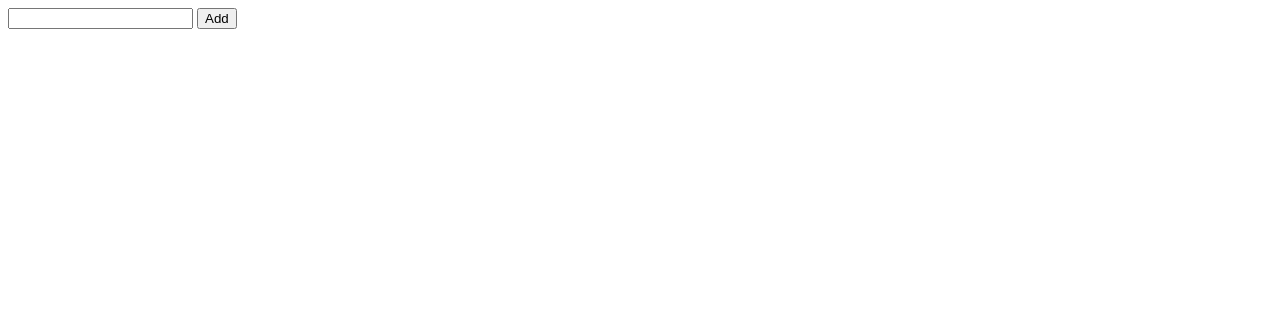
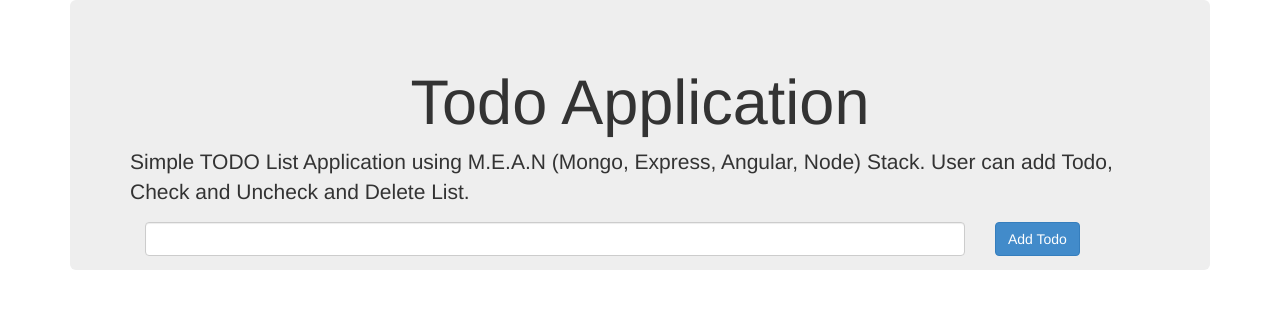
Before and after one commit to imrealashu/Todo, a website: page index.html in a window 1280 px wide. Drawn offline with Linux system fonts and the light colour scheme.

Commit message:
UI changed

```diff
--- a/index.html
+++ b/index.html
@@ -1,21 +1,35 @@
 <html ng-app="todo">
 <head>
+	<link rel="stylesheet" type="text/css" href="bootstrap.css" />
+
 	<script type="text/javascript" src="/angular.min.js"></script>
 	<script type="text/javascript" src="/app.js"></script>
 </head>
 <body>
 
-		<div ng-controller="DefaultController">
-			<div>
-				<input type="text" ng-model="todo_name"/>
-			<input type="button" value="Add" ng-click="addTodo()"/>
+	<div ng-controller="DefaultController" class="container">
+		<div class="jumbotron">
+			<h1 class="text-center">Todo Application</h1>
+			<p>Simple TODO List Application using M.E.A.N (Mongo, Express, Angular, Node) Stack. User can add Todo, Check and Uncheck and Delete List.</p>
+			<form role="form">
+				<div class="col-lg-10">
+					<input type="text" class="form-control" ng-model="todo_name">
+				</div>
+				<div class="col-lg-2">
+					<input type="button" class="btn btn-primary" value="Add Todo" ng-click="addTodo()"/>
+				</div>
+			</form>
+		</div>
+		<div class="row col-lg-5 col-lg-offset-3">
+			<ul class="list-unstyled">
+				<li ng-repeat="todo in todos" style=" border-bottom: 1px solid lightgrey;">
+					<input type="checkbox" ng-click="todoDone(todo._id,todo.status)"  ng-checked="{{todo.status}}"/>
+					<label class="todoCheckboxlabel " >{{todo.title}}</label>
+					<button type="button" style="color:red" class="close pull-right" aria-hidden="true" ng-click="todoDelete(todo._id,todo.title)">&times;</button>
+				</li>
+			</ul>
 		</div>
 
-			<div ng-repeat="todo in todos">
-				<input type="checkbox" ng-click="todoDone(todo._id,todo.status)"  ng-checked="{{todo.status}}"/>
-				{{ todo.title }}
-				<input type="button" ng-click="todoDelete(todo._id,todo.title)" value=" - "/>
-			</div>
 
 	</div>
 </body>
```
Lines whose indentation alone changed are shown as unchanged.
